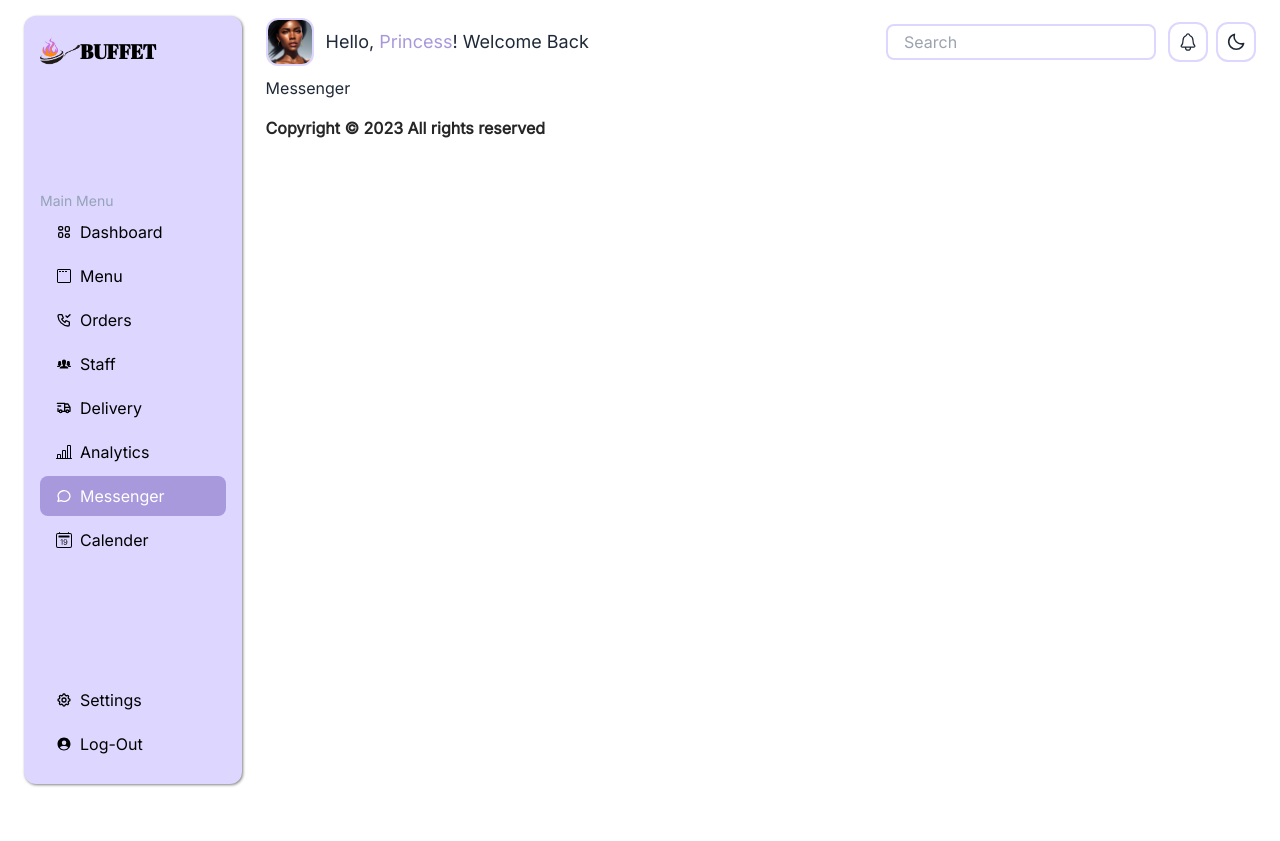
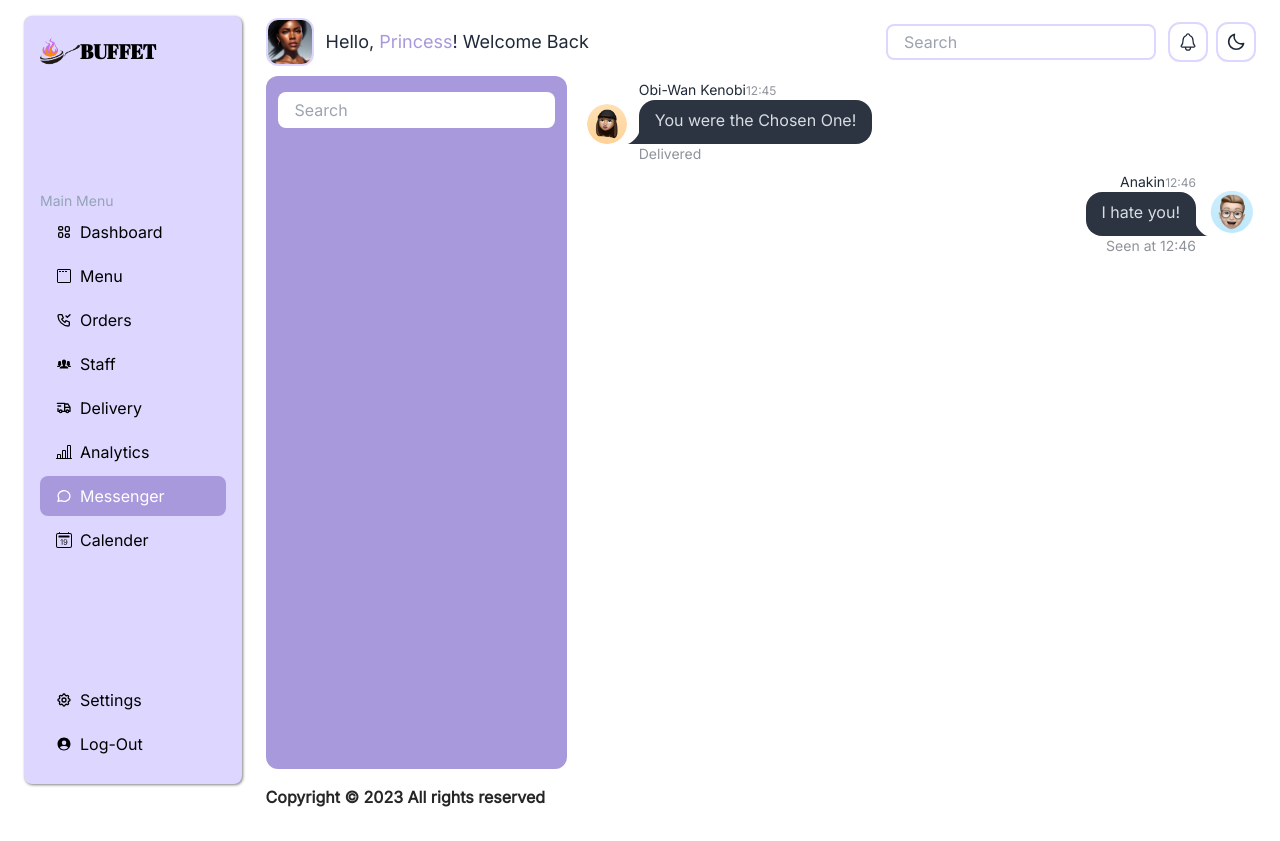
Before and after one commit to Safiyah07/buffet-dashboard, a React (Vite) app: page /messenger in a window 1280 px wide. Before the commit the page ends 800 px from the top, so only its background shows below. Built offline with nearby package versions, Linux system fonts and the light colour scheme.

Commit message:
messenger page started

```diff
--- a/src/components/DashboardSidebar.jsx
+++ b/src/components/DashboardSidebar.jsx
@@ -88,7 +88,7 @@ export const DashboardSidebar = () => {
 	return (
 		<>
 			{/* Sidebar for larger screens */}
-			<div className='fixed xl:w-[17vw] text-black bg-violet-shade rounded-xl shadow-[1px_1px_3px_0px_grey] overflow-y-auto h-[96vh] z-10'>
+			<div className='fixed xl:w-[17vw] text-black bg-violet-shade rounded-lg shadow-[1px_1px_3px_0px_grey] overflow-y-auto h-[96vh] z-10'>
 				<div className='relative flex flex-col justify-between w-full h-full sm:hidden md:hidden'>
 					<Link
 						to='/'
--- a/src/pages/Messenger.jsx
+++ b/src/pages/Messenger.jsx
@@ -1,8 +1,63 @@
+import Avatar1 from '../assets/Avatar1.png'
+import Avatar2 from '../assets/Avatar2.png'
+import Avatar3 from '../assets/Avatar3.png'
+import Avatar4 from '../assets/Avatar4.png'
+import Avatar5 from '../assets/Avatar5.png'
+import Avatar6 from '../assets/Avatar6.png'
+import Avatar9 from '../assets/Avatar8.png'
 
 export const Messenger = () => {
-  return (
-    <>
-      Messenger
-    </>
-  )
+	return (
+		<>
+			<div className='flex gap-5'>
+				{/* Contacts */}
+				<div className='w-[45%] h-[86.6vh] bg-light-purple rounded-xl'>
+					<div className='mx-3 my-2 rounded'>
+						<input
+							type='text'
+							id='search'
+							name='search'
+							placeholder='Search'
+							className='w-full my-2 input h-9'
+						/>
+					</div>
+				</div>
+				{/* Messages */}
+				<div className='w-full'>
+					<div className='chat chat-start'>
+						<div className='chat-image avatar'>
+							<div className='w-10 rounded-full'>
+								<img
+									src={Avatar9}
+									alt='Avatar'
+								/>
+							</div>
+						</div>
+						<div className='chat-header'>
+							Obi-Wan Kenobi
+							<time className='text-xs opacity-50'>12:45</time>
+						</div>
+						<div className='chat-bubble'>You were the Chosen One!</div>
+						<div className='opacity-50 chat-footer'>Delivered</div>
+					</div>
+					<div className='chat chat-end'>
+						<div className='chat-image avatar'>
+							<div className='w-12 rounded-full'>
+								<img
+									src={Avatar1}
+									alt='Avatar'
+								/>
+							</div>
+						</div>
+						<div className='chat-header'>
+							Anakin
+							<time className='text-xs opacity-50'>12:46</time>
+						</div>
+						<div className='chat-bubble'>I hate you!</div>
+						<div className='opacity-50 chat-footer'>Seen at 12:46</div>
+					</div>
+				</div>
+			</div>
+		</>
+	)
 }
```
